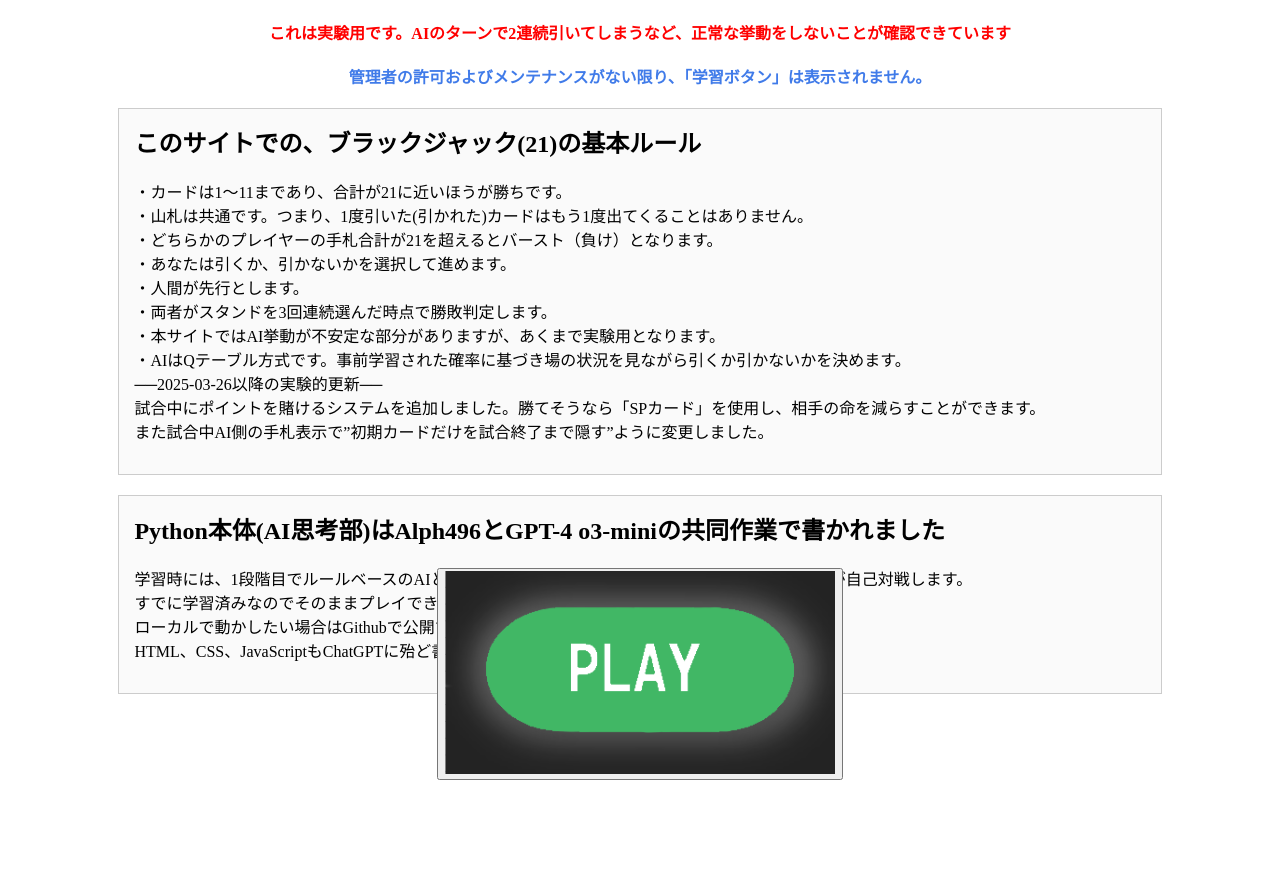
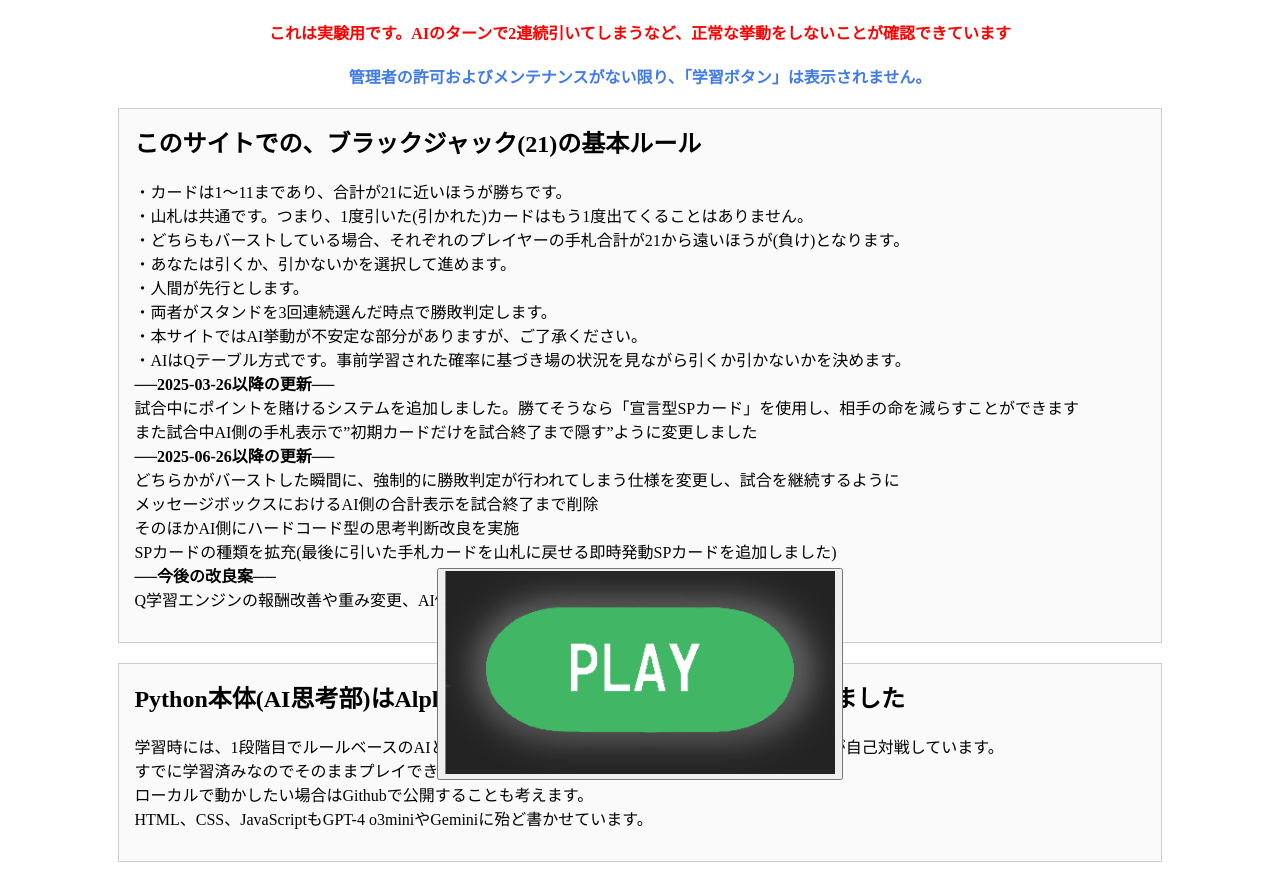
Before and after one commit to Kagome6/blackjackWebAppTest5, a Flask app: page / in a window 1280 px wide. Before the commit the page ends 780 px from the top, so only its background shows below. Run offline with Flask 3, Linux system fonts and the light colour scheme.

Commit message:
Update index.html
Improved character expression

```diff
--- a/templates/index.html
+++ b/templates/index.html
@@ -31,30 +31,37 @@
     <div id="rules-section">
         <h2>このサイトでの、ブラックジャック(21)の基本ルール</h2>
         <p>
-            ・カードは1～11まであり、合計が21に近いほうが勝ちです。<br>
-            ・山札は共通です。つまり、1度引いた(引かれた)カードはもう1度出てくることはありません。<br>
-            ・どちらかのプレイヤーの手札合計が21を超えるとバースト（負け）となります。<br>
+            ・カードは1～11まであり、<span class="update-highlight">合計が21に近いほうが勝ち</span>です。<br>
+            ・<span class="update-highlight">山札は共通</span>です。つまり、1度引いた(引かれた)カードはもう1度出てくることはありません。<br>
+            ・どちらもバーストしている場合、それぞれのプレイヤーの手札合計が<span class="text-attention-red">21から遠いほうが(負け)</span>となります。<br>
             ・あなたは引くか、引かないかを選択して進めます。<br>
             ・人間が先行とします。<br>
 
-            ・両者がスタンドを3回連続選んだ時点で勝敗判定します。<br>
-            ・本サイトではAI挙動が不安定な部分がありますが、あくまで実験用となります。<br>
+            ・<span class="update-highlight">両者がスタンドを3回連続選んだ時点で勝敗判定</span>します。<br>
+            ・本サイトではAI挙動が不安定な部分がありますが、ご了承ください。<br>
             ・AIはQテーブル方式です。事前学習された確率に基づき場の状況を見ながら引くか引かないかを決めます。<br>
 
-            ──2025-03-26以降の実験的更新──<br>
-            試合中にポイントを賭けるシステムを追加しました。勝てそうなら「SPカード」を使用し、相手の命を減らすことができます。<br>
-            また試合中AI側の手札表示で”初期カードだけを試合終了まで隠す”ように変更しました。<br>
+            <strong>──2025-03-26以降の更新──</strong><br>
+            試合中にポイントを賭けるシステムを追加しました。勝てそうなら「宣言型SPカード」を使用し、相手の命を減らすことができます<br>
+            また試合中AI側の手札表示で”初期カードだけを試合終了まで隠す”ように変更しました<br>
+            <strong>──2025-06-26以降の更新──</strong><br>
+            どちらかがバーストした瞬間に、強制的に勝敗判定が行われてしまう仕様を変更し、試合を継続するように<br>
+            メッセージボックスにおけるAI側の合計表示を試合終了まで削除<br>
+            そのほかAI側にハードコード型の思考判断改良を実施<br>
+            SPカードの種類を拡充(最後に引いた手札カードを山札に戻せる即時発動SPカードを追加しました)<br>
+            <strong>──今後の改良案──</strong><br>
+            Q学習エンジンの報酬改善や重み変更、AI側がSPカードを発動するときの条件を強化等<br>
         </p>
     </div>
 
     <!-- その他説明 -->
     <div id="ruletwo-section">
-        <h2>Python本体(AI思考部)はAlph496とGPT-4 o3-miniの共同作業で書かれました</h2>
+        <h2>Python本体(AI思考部)はAlph496とGemini 2.5の共同作業で書かれました</h2>
         <p>
-            学習時には、1段階目でルールベースのAIとQ学習が自動対戦され、2段階目で訓練済みQ学習同士が自己対戦します。<br>
+            学習時には、1段階目でルールベースのAIとQ学習が自動対戦され、2段階目で訓練済みQ学習同士が自己対戦しています。<br>
             すでに学習済みなのでそのままプレイできます。<br>
             ローカルで動かしたい場合はGithubで公開することも考えます。<br>
-            HTML、CSS、JavaScriptもChatGPTに殆ど書かせています。<br>
+            HTML、CSS、JavaScriptもGPT-4 o3miniやGeminiに殆ど書かせています。<br>
         </p>
     </div>
 
@@ -83,15 +90,25 @@
             <div>あなたのポイント: <span id="player-points">--</span></div>
             <div id="player-sp-cards-area">
                 <h3>SPカード:</h3>
-                <!-- 宣言中カード表示 -->
+                <!-- プレイヤーの宣言中カード表示 (これはこのままでOK) -->
                 <div id="declared-sp-card-display" style="margin-bottom: 5px; font-weight: bold;">
                     宣言中: <span id="declared-card-name">なし</span>
                 </div>
-                <!-- 宣言中カード表示 -->
-                <div id="sp-card-list">
-                    <!-- (既存のリスト表示部分) -->
+
+                <!-- 2025-0626以降の変更点 -->
+                <h4>即時発動SPカード:</h4>
+                <div id="instant-sp-cards" class="sp-card-category">
+                    <!-- ここに即時発動系SPカードがリスト表示されます -->
                     <p>なし</p>
                 </div>
+
+                <h4>宣言型SPカード:</h4>
+                <div id="declarable-sp-cards" class="sp-card-category">
+                    <!-- ここに宣言系SPカードがリスト表示されます -->
+                    <p>なし</p>
+                </div>
+                <!--ここまで-->
+
             </div>
             <div id="player-hand"></div>
         </div>
```
